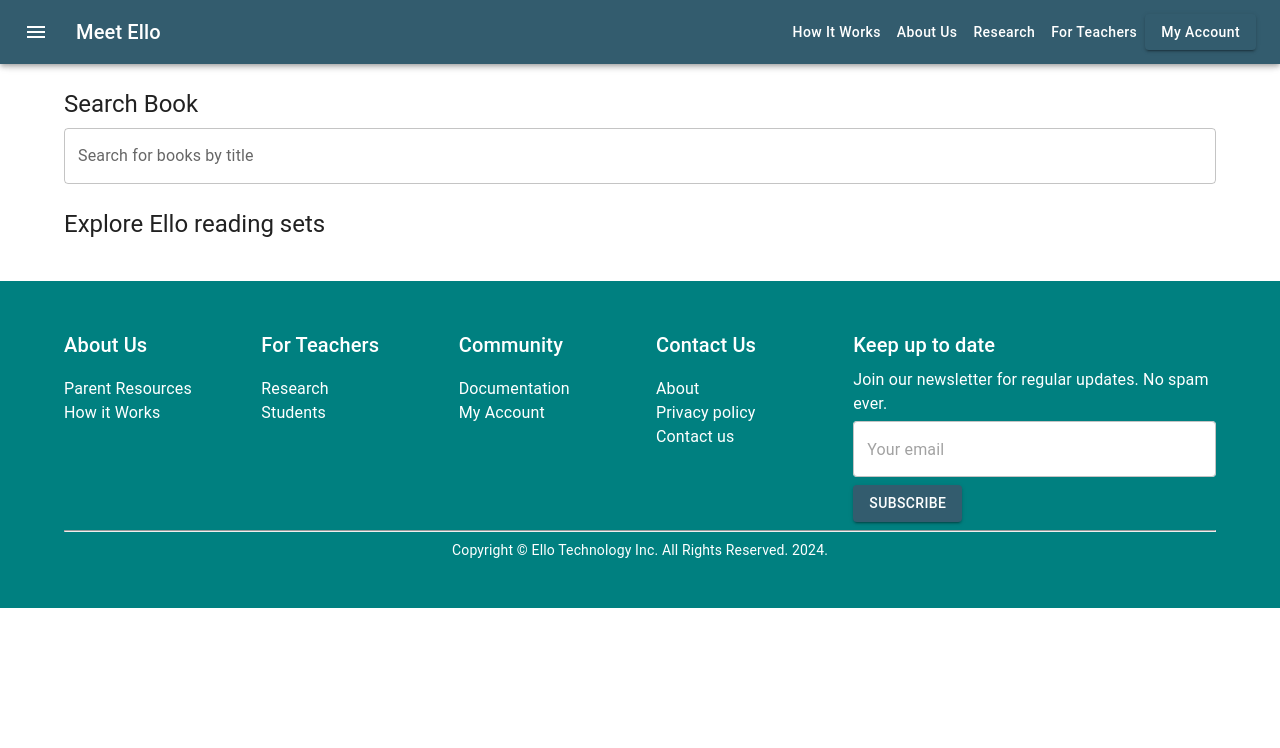
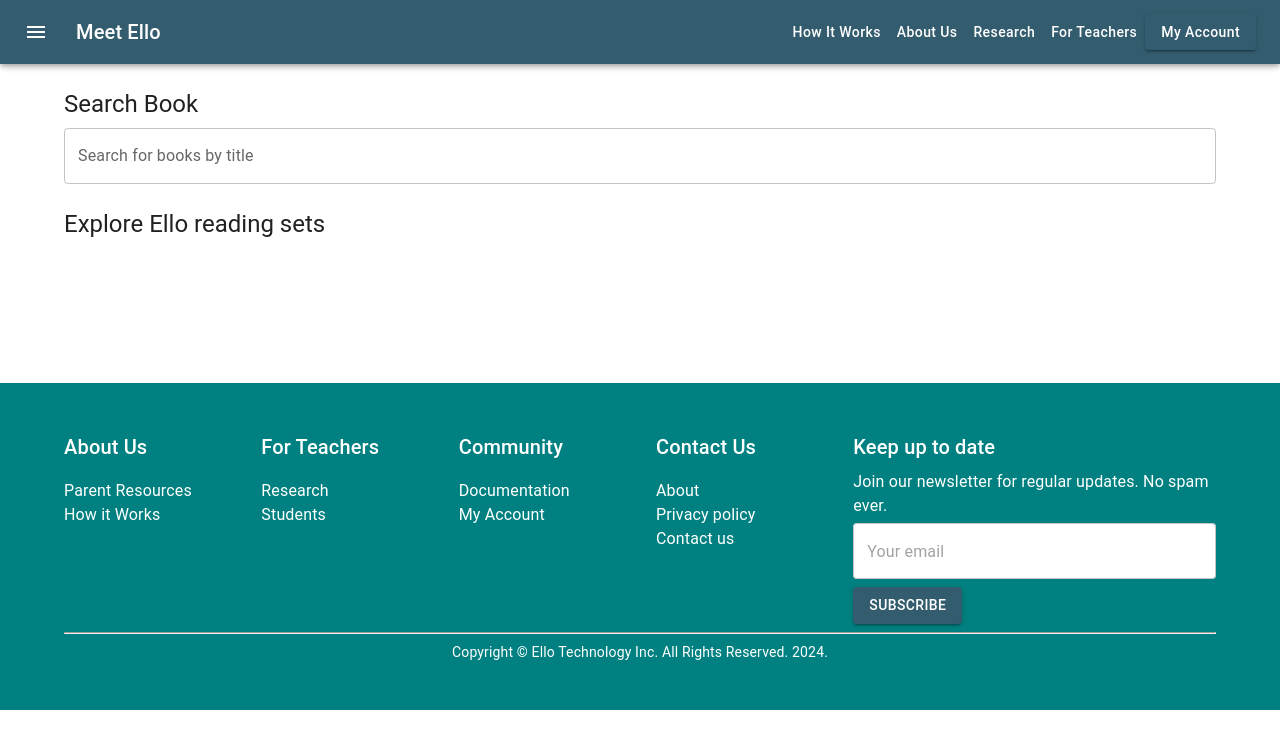
Before and after one commit to leenock/Ello-educational-technology, a React (Create React App) app in the folder frontend/: page / in a window 1280 px wide. Shown: the top 748 px of the page. Built offline with nearby package versions, Linux system fonts and the light colour scheme.

Commit message:
footer margin updates

```diff
--- a/frontend/src/App.js
+++ b/frontend/src/App.js
@@ -35,7 +35,7 @@
   return (
     <div style={{ backgroundColor: "#ffffff" }}>
       <CssBaseline />
-      <Container>
+      <Container style={{ marginBottom: "150px" }}>
         <Header />
         <br />
         <Typography variant="h5" gutterBottom>
@@ -52,8 +52,6 @@
           Explore Ello reading sets
         </Typography>
         <ReadingList books={readingList} onRemove={handleRemove} />
-        <br />
-        <br />
       </Container>
       <Footer />
     </div>
--- a/frontend/src/components/Footer.js
+++ b/frontend/src/components/Footer.js
@@ -33,7 +33,7 @@
         width: "100%",
       }}
     >
-      <Container maxWidth="lg" style={{ paddingTop: '0px' }}>
+      <Container maxWidth="lg" >
         <Grid container spacing={4} justifyContent="center">
           <Grid item xs={12} md={2} style={{ color: "white" }}>
             <Typography variant="h6" gutterBottom>
```
